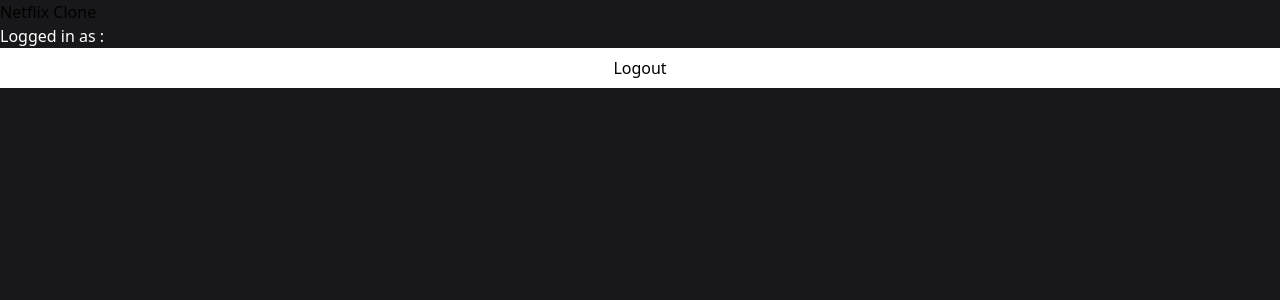
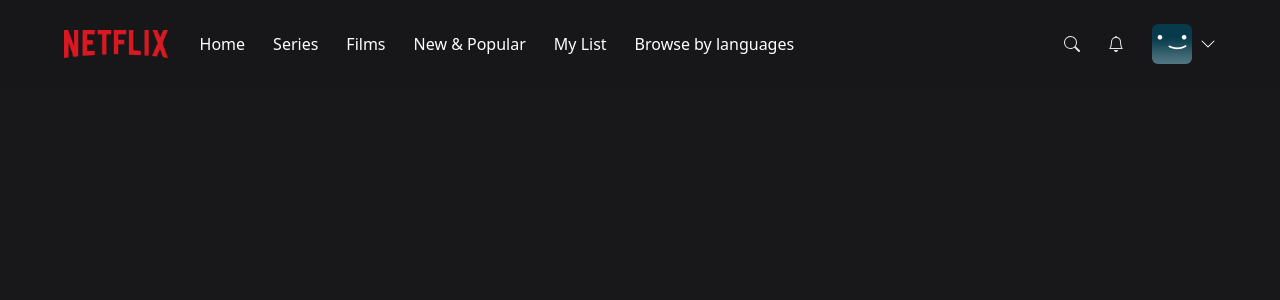
Before and after one commit to Galledan/nextjs-netflix-clone, a Next.js app: page / in a window 1280 px wide. Shown: the top 300 px of the page. Built offline with nearby package versions, Linux system fonts and the light colour scheme; no server answers; the database is empty; sample sign-in values are in the browser's storage.

Commit message:
Added Navbar

```diff
--- /dev/null
+++ b/components/AccountMenu.tsx
@@ -0,0 +1,33 @@
+import { signOut } from 'next-auth/react';
+import React from 'react';
+
+import useCurrentUser from '@/hooks/useCurrentUser';
+
+interface AccountMenuProps {
+  visible?: boolean;
+}
+
+const AccountMenu: React.FC<AccountMenuProps> = ({ visible }) => {
+  const { data: currentUser } = useCurrentUser();
+
+  if (!visible) {
+    return null;
+  }
+
+  return (
+    <div className="bg-black w-56 absolute top-14 right-0 py-5 flex-col border-2 border-gray-800 flex">
+      <div className="flex flex-col gap-3">
+        <div className="px-3 group/item flex flex-row gap-3 items-center w-full">
+          <img className="w-8 rounded-md" src="/images/default-slate.png" alt="profile" />
+          <p className="text-white text-sm group-hover/item:underline">{currentUser?.name}</p>
+        </div>
+      </div>
+      <hr className="bg-gray-600 border-0 h-px my-4" />
+      <div onClick={() => signOut()} className="px-3 text-center text-white text-sm hover:underline">
+        Sign out of Netflix
+      </div>
+    </div>
+  )
+}
+
+export default AccountMenu;
--- /dev/null
+++ b/components/MobileMenu.tsx
@@ -0,0 +1,24 @@
+import React from 'react'
+
+interface MobileMenuProps {
+    visible?: boolean
+}
+
+const MobileMenu: React.FC<MobileMenuProps> = ({ visible }) => {
+
+    if (!visible) {
+        return null;
+    }
+
+    return (
+        <div className='bg-black w-56 absolute top-8 left-0 py-5 flex-col border-2 border-gray-900'>
+            <div className='flex flex-col gap-4'>
+                <div className='px-3 text-center text-white hover:underline'>
+                    Home
+                </div>
+            </div>
+        </div>
+    )
+}
+
+export default MobileMenu
--- /dev/null
+++ b/components/Navbar.tsx
@@ -0,0 +1,58 @@
+import React, { useCallback, useState } from 'react'
+import NavbarItem from './NavbarItem'
+import { BsBell, BsChevronDown, BsSearch } from 'react-icons/bs'
+import MobileMenu from './MobileMenu'
+import AccountMenu from './AccountMenu'
+
+const Navbar = () => {
+
+    const [showMobileMenu, setShowMobileMenu] = useState(false);
+    const [showAccountMenu, setShowAccountMenu] = useState(false);
+
+    const toggleMobileMenu = useCallback(() => {
+        setShowMobileMenu((current) => !current);
+    }, [])
+
+    const toggleAccountMenu = useCallback(() => {
+        setShowAccountMenu((current) => !current);
+    }, [])
+
+
+    return (
+        <nav className='w-full fixed z-40'>
+            <div className='px-4 md:px-16 py-6 flex flex-row items-center transition duration-500 bg-zinc-900 bg-opacity-90'>
+                <img src="/images/logo.png" alt='logo' className='h-4 lg:h-7' />
+                <div className='flex-row ml-8 gap-7 hidden lg:flex'>
+                    <NavbarItem label='Home' />
+                    <NavbarItem label='Series' />
+                    <NavbarItem label='Films' />
+                    <NavbarItem label='New & Popular' />
+                    <NavbarItem label='My List' />
+                    <NavbarItem label='Browse by languages' />
+                </div>
+                <div onClick={toggleMobileMenu} className='lg:hidden flex flex-row items-center gap-2 ml-8 cursor-pointer relative'>
+                    <p className='text-white text-sm'>Browse</p>
+                    <BsChevronDown className={`text-white transition ${showMobileMenu ? 'rotate-180' : 'rotate-0'}`} />
+                    <MobileMenu visible={showMobileMenu}/>
+                </div>
+                <div className='flex flex-row ml-auto gap-7 items-center'>
+                    <div className='text-gray-200 hover:text-gray-300 cursor-pointer'>
+                        <BsSearch />
+                    </div>
+                    <div className='text-gray-200 hover:text-gray-300 cursor-pointer'>
+                        <BsBell />
+                    </div>
+                    <div onClick={toggleAccountMenu} className='flex flex-row items-center gap-2 cursor-pointer relative'>
+                        <div className='w-6 h-6 lg:w-10 lg:h-10 rounded-md overflow-hidden'>
+                            <img src="/images/default-slate.png" alt="profile" />
+                        </div>
+                        <BsChevronDown className={`text-white transition ${showAccountMenu ? 'rotate-180' : 'rotate-0'}`} />
+                        <AccountMenu visible={showAccountMenu}/>
+                    </div>
+                </div>
+            </div>
+        </nav>
+    )
+}
+
+export default Navbar
--- /dev/null
+++ b/components/NavbarItem.tsx
@@ -0,0 +1,16 @@
+import React from 'react'
+
+interface NavbarItemProps {
+    label: string;
+
+}
+
+const NavbarItem: React.FC<NavbarItemProps> = ({label}) => {
+  return (
+    <div className='text-white cursor-pointer hover:text-gray-300 transition'>
+        {label}
+    </div>
+  )
+}
+
+export default NavbarItem
--- a/pages/index.tsx
+++ b/pages/index.tsx
@@ -1,6 +1,6 @@
-import useCurrentUser from "@/hooks/useCurrentUser";
+import Navbar from "@/components/Navbar";
 import { NextPageContext } from "next";
-import { getSession, signOut } from "next-auth/react";
+import { getSession} from "next-auth/react";
 
 export async function getServerSideProps(context: NextPageContext) {
   const session = await getSession(context);
@@ -22,13 +22,10 @@
 
 export default function Home() {
 
-  const { data: user } = useCurrentUser();
 
   return (
     <>
-      <h1>Netflix Clone</h1>
-      <p className="text-white">Logged in as : {user?.name}</p>
-      <button className="h-10 w-full bg-white" onClick={() => signOut()}>Logout</button>
+      <Navbar/>
     </>
   );
 }
--- a/pages/profiles.tsx
+++ b/pages/profiles.tsx
@@ -2,6 +2,7 @@
 import { NextPageContext } from 'next'
 import { getSession } from 'next-auth/react'
 import Image from 'next/image';
+import { useRouter } from 'next/router';
 import React from 'react'
 
 export async function getServerSideProps(context: NextPageContext) {
@@ -25,6 +26,7 @@
 
 const Profiles = () => {
 
+  const router = useRouter()
 
   const {data: user} = useCurrentUser()
 
@@ -34,7 +36,7 @@
       <div className='flex flex-col '>
         <h1 className='text-3xl md:text-6xl text-white text-center'>Who is watching?</h1>
         <div className='flex items-center justify-center gap-8 mt-10'>
-          <div onClick={() => { }}>
+          <div onClick={() => router.push('/')}>
             <div className='group flex-row w-44 mx-auto'>
               <div className='w-44 h-44 rounded-md flex items-center justify-center border-2 border-transparent group-hover:cursor-pointer group-hover:border-white overflow-hidden'>
                 <Image src="/images/default-slate.png" height={160} width={160} alt='profile' />
```
